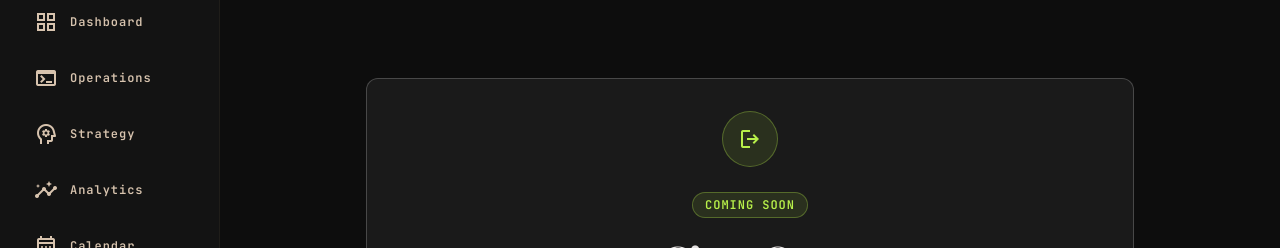
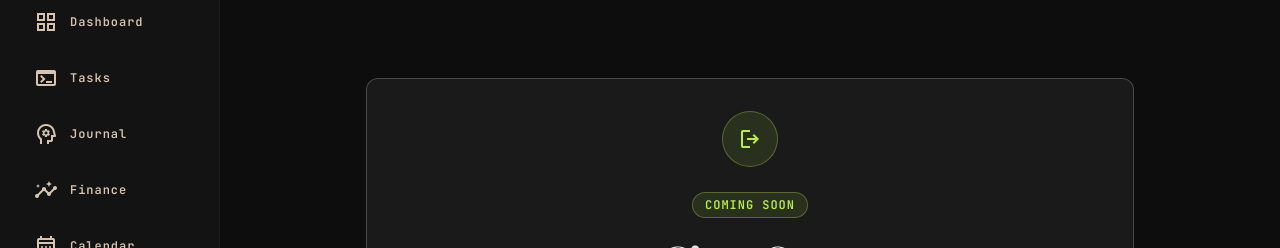
Before and after one commit to dev-dharmesh-ai/personal-os, a React (Vite) app: page /sign-out in a window 1280 px wide. Shown: the part 206-454 px from the top of the page. Built offline with nearby package versions, Linux system fonts and the light colour scheme; no server answers.

Commit message:
Rename sidebar navigation labels

```diff
--- a/src/components/ui/AppShell.jsx
+++ b/src/components/ui/AppShell.jsx
@@ -4,9 +4,9 @@ const iconStyle = { fontVariationSettings: "'FILL' 0" };
 
 const primaryNavItems = [
   { label: "Dashboard", icon: "grid_view", to: "/" },
-  { label: "Operations", icon: "terminal", to: "/tasks" },
-  { label: "Strategy", icon: "psychology", to: "/journal" },
-  { label: "Analytics", icon: "insights", to: "/finance" },
+  { label: "Tasks", icon: "terminal", to: "/tasks" },
+  { label: "Journal", icon: "psychology", to: "/journal" },
+  { label: "Finance", icon: "insights", to: "/finance" },
   { label: "Calendar", icon: "calendar_month", to: "/calendar" },
   { label: "Habit", icon: "routine", to: "/habits" },
   { label: "Nutrition", icon: "restaurant", to: "/nutrition" },
```
